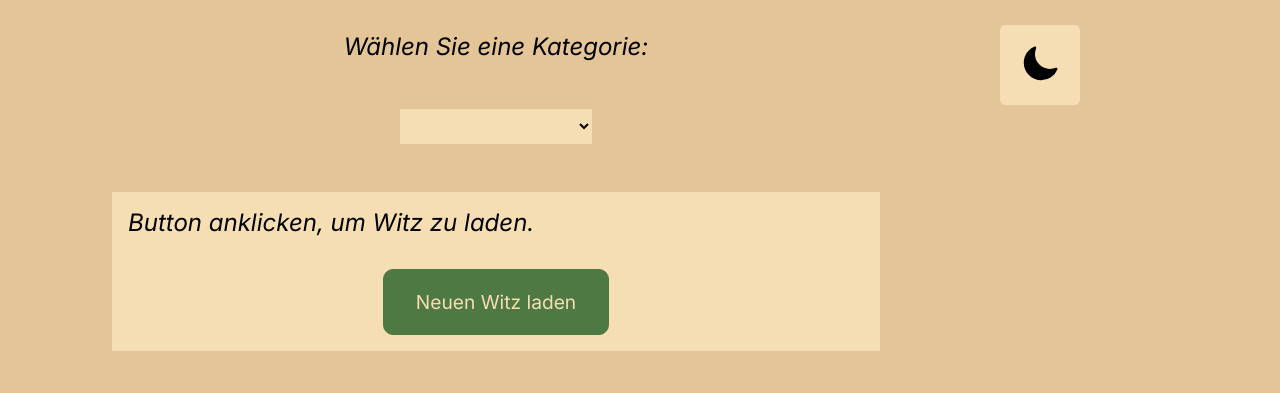
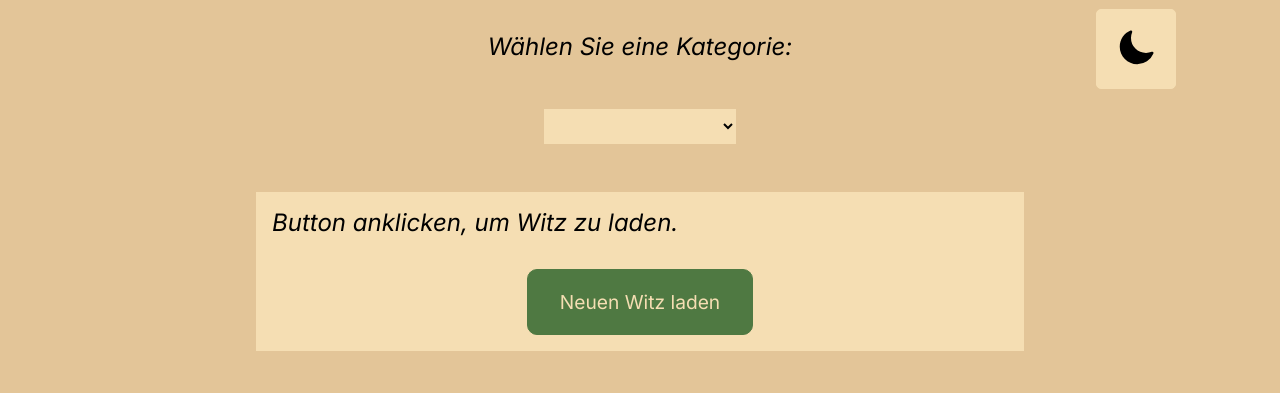
Before and after one commit to XeniaWilczek/Witze-App, a website built with Vite: page index.html in a window 1280 px wide. Shown: the part 199-592 px from the top of the page. Built offline with nearby package versions, Linux system fonts and the light colour scheme; a web font is replaced by a local one.

Commit message:
Correct diplay-mode__buttons

```diff
--- a/src/fetch.js
+++ b/src/fetch.js
@@ -14,6 +14,7 @@ export async function getJoke() {
 export function changeCategory() {
   const selectElement = document.getElementById("joke-category");
   selectElement.addEventListener("change", (event) => {
+    //eigentlich überflüssig, aber wenn selectElement nicht exisitert, stürt das System ab
     if (selectElement) {
       selectedCategory = event.target.value;
     }
--- a/src/index.scss
+++ b/src/index.scss
@@ -62,6 +62,11 @@ body {
   min-height: 100vh;
   width: 20vw;
   padding-top: 5rem;
+  position: fixed;
+  top: 1rem;
+  right: 1rem;
+  z-index: 1000;
+
   &__button {
     height: 80px;
     width: 80px;
```
